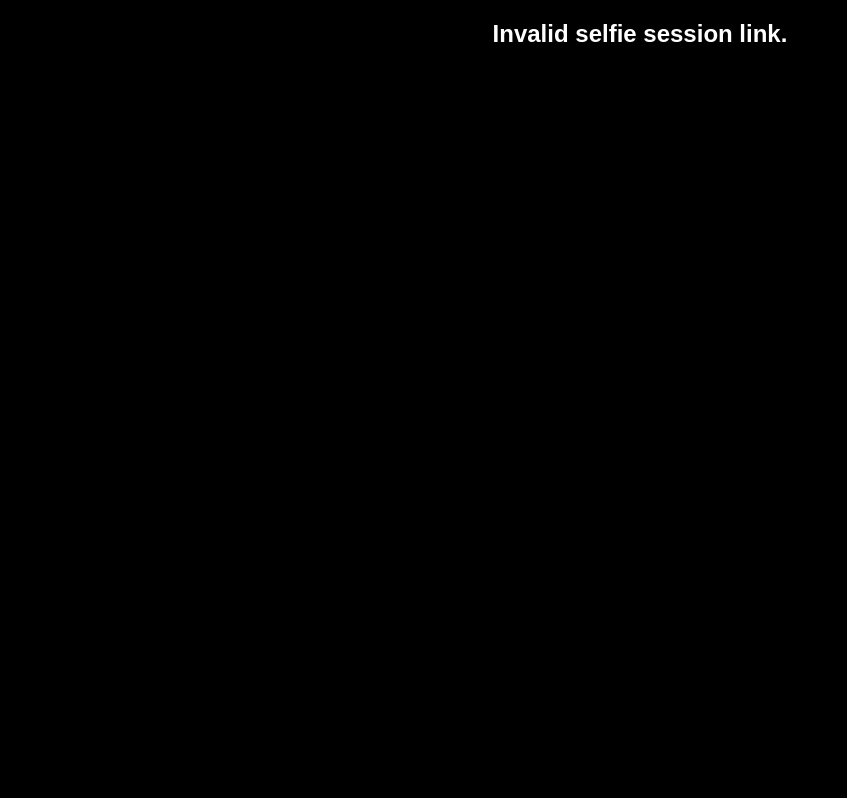
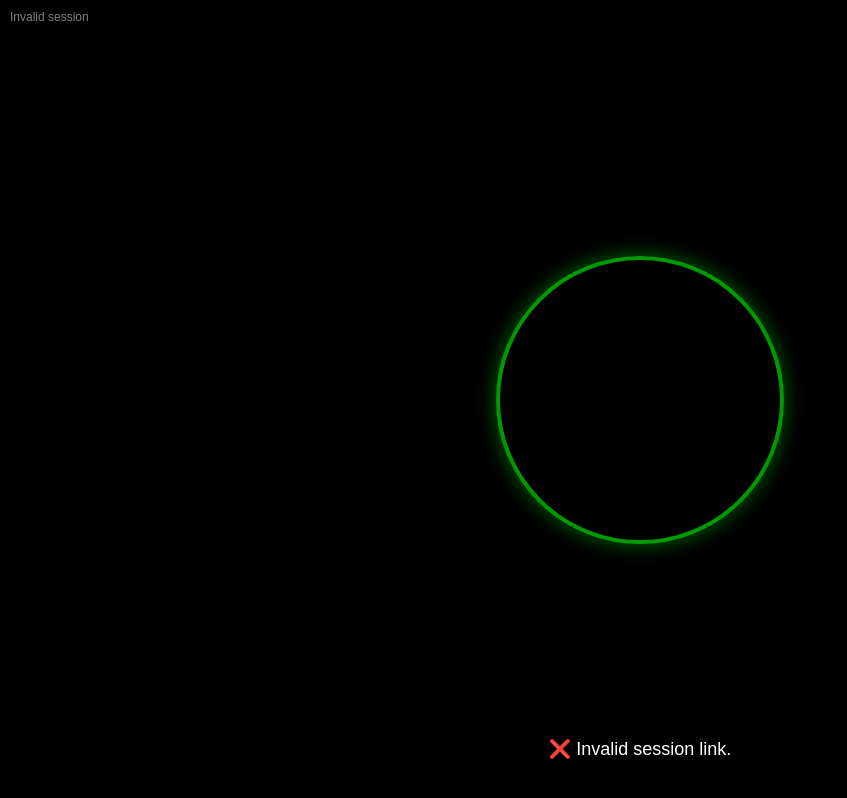
Before and after one commit to UsamaUYC/spidey-liveness, a plain HTML site: page index.html in a window 1280 px wide. Shown: the whole page, without its empty margins (0-847 px from the left). Drawn offline with Linux system fonts and the light colour scheme.

Commit message:
Update index.html

```diff
--- a/index.html
+++ b/index.html
@@ -1,89 +1,139 @@
 <!DOCTYPE html>
 <html>
 <head>
-  <title>BLS Liveness Selfie</title>
+  <title>Live Selfie Capture</title>
   <style>
-    body {
+    html, body {
       margin: 0;
       padding: 0;
-      background-color: black;
+      background: black;
       color: white;
-      font-family: Arial, sans-serif;
-      text-align: center;
+      font-family: sans-serif;
+      overflow: hidden;
+      height: 100%;
     }
 
     #container {
       position: relative;
-      width: 100vw;
+      width: 100%;
       height: 100vh;
-      overflow: hidden;
     }
 
-    #selfie-video {
+    video, canvas {
+      position: absolute;
       width: 100%;
       height: 100%;
       object-fit: cover;
-      transform: scaleX(-1); /* Mirror selfie view */
+      transform: scaleX(-1); /* Mirror */
     }
 
-    #overlay {
+    #face-guide {
       position: absolute;
       top: 50%;
       left: 50%;
-      width: 250px;
-      height: 250px;
-      border: 4px solid rgba(0,255,0,0.6);
+      width: 280px;
+      height: 280px;
+      border: 4px solid rgba(0, 255, 0, 0.6);
       border-radius: 50%;
       transform: translate(-50%, -50%);
-      box-shadow: 0 0 20px rgba(0,255,0,0.3);
+      box-shadow: 0 0 20px rgba(0, 255, 0, 0.4);
+      z-index: 10;
     }
 
-    #instructions {
+    #message {
       position: absolute;
-      bottom: 20px;
+      bottom: 30px;
       left: 50%;
       transform: translateX(-50%);
-      font-size: 18px;
-      background-color: rgba(0,0,0,0.5);
+      background: rgba(0,0,0,0.6);
       padding: 10px 20px;
       border-radius: 10px;
+      font-size: 18px;
+      z-index: 11;
     }
 
     #session-id {
       position: absolute;
       top: 10px;
-      right: 10px;
+      left: 10px;
       font-size: 12px;
       opacity: 0.5;
+    }
+
+    #capture-flash {
+      position: absolute;
+      width: 100%;
+      height: 100%;
+      background: white;
+      opacity: 0;
+      transition: opacity 0.3s;
+      z-index: 999;
+    }
+
+    #capture-flash.active {
+      opacity: 0.8;
     }
   </style>
 </head>
 <body>
   <div id="container">
-    <video id="selfie-video" autoplay playsinline></video>
-    <div id="overlay"></div>
-    <div id="instructions">Please align your face inside the circle</div>
+    <video id="video" autoplay playsinline></video>
+    <canvas id="canvas" style="display:none;"></canvas>
+    <div id="face-guide"></div>
+    <div id="message">Align your face inside the circle...</div>
     <div id="session-id"></div>
+    <div id="capture-flash"></div>
   </div>
 
   <script>
     const hash = window.location.hash;
+    const sessionId = hash.startsWith("#/session/") ? hash.replace("#/session/", "") : null;
+    document.getElementById("session-id").innerText = sessionId ? `Session: ${sessionId}` : "Invalid session";
 
-    if (hash.startsWith("#/session/")) {
-      const sessionId = hash.replace("#/session/", "");
-      document.getElementById("session-id").innerText = `Session: ${sessionId}`;
+    const video = document.getElementById("video");
+    const canvas = document.getElementById("canvas");
+    const message = document.getElementById("message");
+    const flash = document.getElementById("capture-flash");
 
-      const video = document.getElementById("selfie-video");
-
+    if (sessionId) {
       navigator.mediaDevices.getUserMedia({ video: { facingMode: "user" } })
         .then(stream => {
           video.srcObject = stream;
+
+          setTimeout(() => {
+            message.innerText = "Capturing your selfie...";
+            flash.classList.add("active");
+
+            // Trigger flash and snapshot
+            setTimeout(() => {
+              flash.classList.remove("active");
+
+              // Capture image
+              const context = canvas.getContext("2d");
+              canvas.width = video.videoWidth;
+              canvas.height = video.videoHeight;
+              context.drawImage(video, 0, 0, canvas.width, canvas.height);
+
+              // Convert to base64
+              const imageData = canvas.toDataURL("image/jpeg");
+
+              // Simulated submission
+              message.innerText = "Uploading...";
+
+              setTimeout(() => {
+                message.innerText = "✅ Selfie captured and submitted!";
+                console.log(`[SESSION: ${sessionId}] 📸 Image captured`, imageData);
+                // You can use fetch() here to POST to a real server.
+              }, 2000);
+
+            }, 300);
+          }, 5000); // wait 5 seconds before auto-capture
         })
-        .catch(error => {
-          document.getElementById("instructions").innerText = `❌ Camera error: ${error.message}`;
+        .catch(err => {
+          message.innerText = "❌ Camera error: " + err.message;
         });
     } else {
-      document.body.innerHTML = "<h2>Invalid selfie session link.</h2>";
+      message.innerText = "❌ Invalid session link.";
     }
   </script>
 </body>
```
